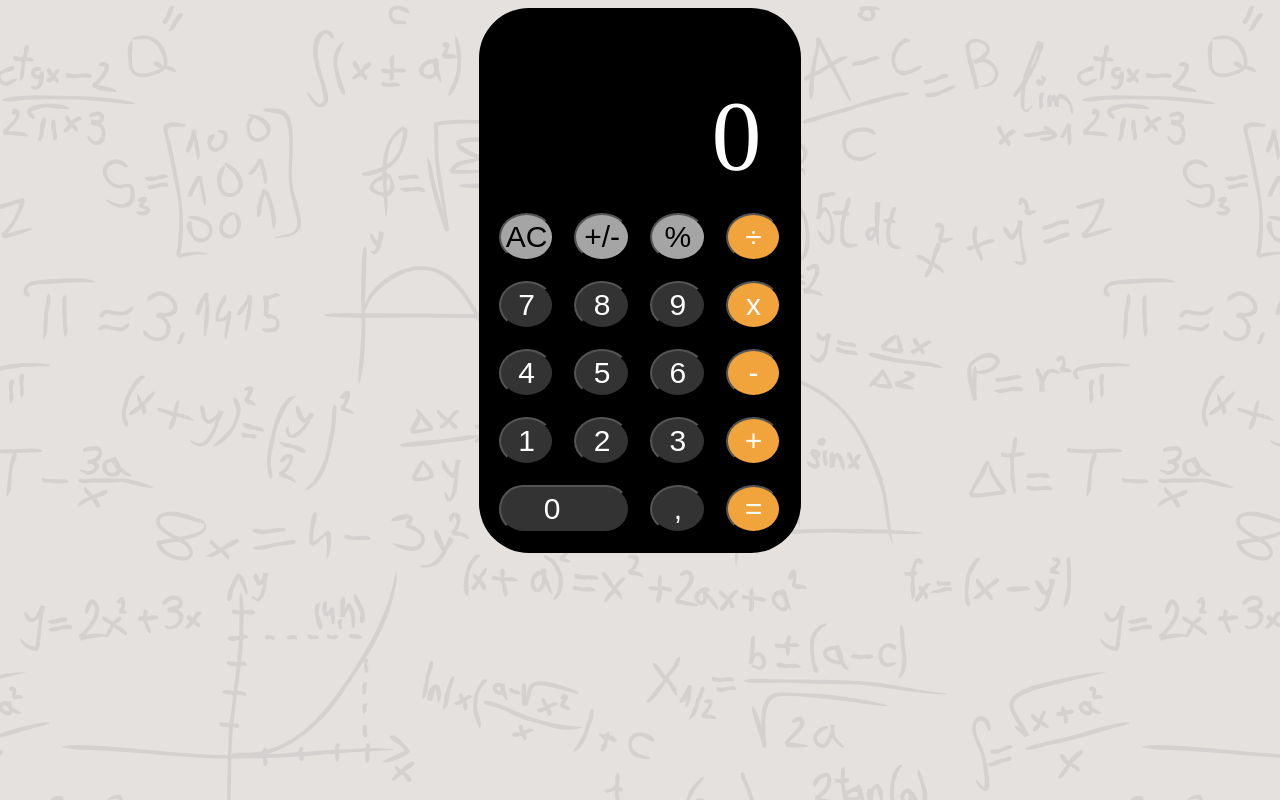
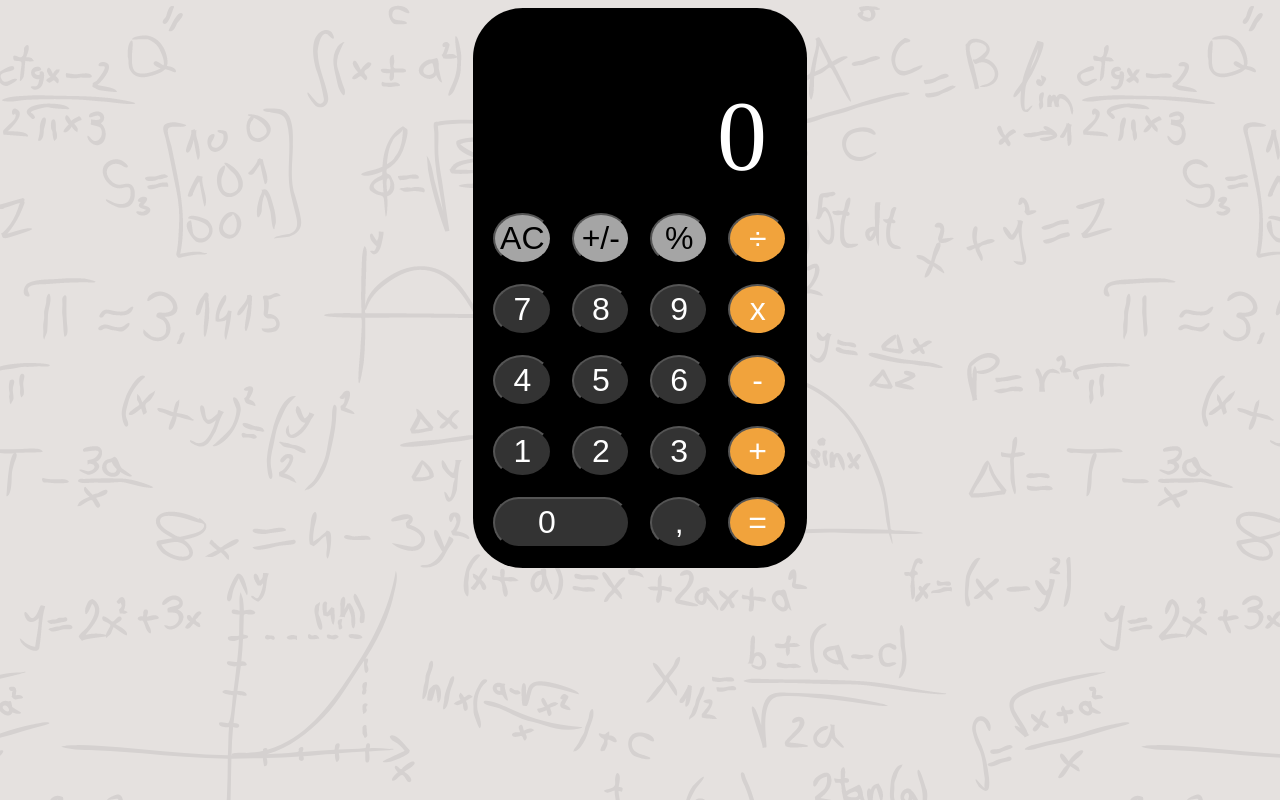
Before and after one commit to Lrpoblet/calculator.v1, a React app: page / in a window 1280 px wide. Built offline with nearby package versions, Linux system fonts and the light colour scheme.

Commit message:
increase button size

```diff
--- a/src/styles/Button.css
+++ b/src/styles/Button.css
@@ -5,7 +5,7 @@
   border-radius: 50%;
   cursor: pointer;
   display: flex;
-  font-size: 30px;
+  font-size: 2em;
   justify-content: center;
   transition: filter 0.1s ease-in;
   padding: 5px;
```
